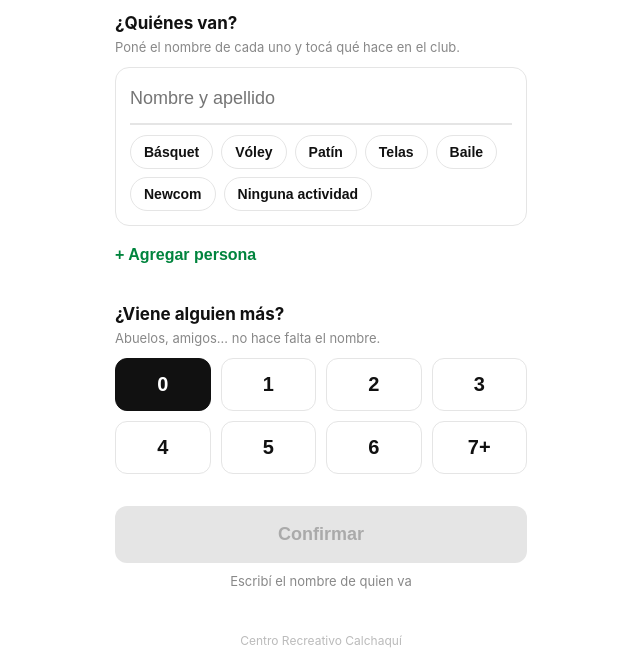
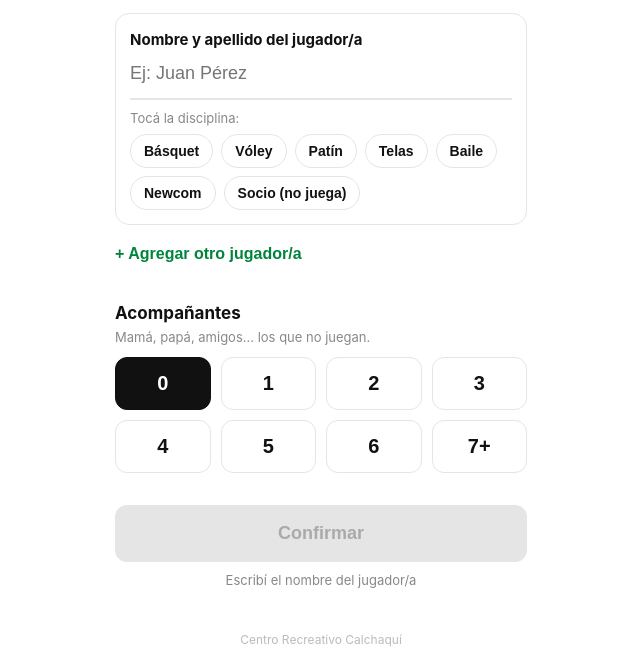
Before and after one commit to miperrogato-lang/cierre-crc, a plain HTML site: page index.html in a window 1280 px wide. Shown: the part 140-808 px from the top of the page, without its empty margins (319-959 px from the left). Drawn offline with nearby package versions, Linux system fonts and the light colour scheme.

Commit message:
Add files via upload

```diff
--- a/index.html
+++ b/index.html
@@ -36,6 +36,8 @@
   .hijo select{font-size:14px;padding:8px 4px;border:none;border-bottom:2px solid var(--borde);background:transparent;color:var(--gris);max-width:110px;border-radius:0}
   .quitar{border:none;background:none;color:#bbb;font-size:22px;padding:8px 2px;cursor:pointer}
   .agregar{background:none;border:none;color:var(--verde);font-size:16px;font-weight:600;padding:8px 0;cursor:pointer}
+  .lbl{font-size:15px;font-weight:700;margin-top:10px}
+  .lbl2{font-size:13px;color:var(--gris);margin-bottom:8px}
   .persona{border:1.5px solid var(--borde);border-radius:14px;padding:6px 14px 14px;margin-bottom:12px}
   .fila-nom{display:flex;align-items:center;gap:8px;margin-bottom:10px}
   .fila-nom input{flex:1}
@@ -141,7 +143,7 @@ const ACTIVIDADES = {
   telas:   { nombre: "Telas",   emoji: "🎪" },
   baile:   { nombre: "Baile",   emoji: "💃" },
   newcom:  { nombre: "Newcom",  emoji: "🏐" },
-  socio:   { nombre: "Ninguna actividad", plural: "Sin actividad", emoji: "💚", otros: true },
+  socio:   { nombre: "Socio (no juega)", plural: "Socios", emoji: "💚", otros: true },
 };
 const DISCIPLINAS = Object.entries(ACTIVIDADES).filter(([k,a]) => !a.otros);
 
@@ -200,14 +202,12 @@ function vistaForm(){
   extra = 0;
   $app.innerHTML = `
     <div class="paso">
-      <span class="q">¿Quiénes van?</span>
-      <small class="sub-q">Poné el nombre de cada uno y tocá qué hace en el club.</small>
       <div id="personas"></div>
-      <button class="agregar" onclick="agregarPersona()">+ Agregar persona</button>
+      <button class="agregar" onclick="agregarPersona()">+ Agregar otro jugador/a</button>
     </div>
     <div class="paso">
-      <span class="q">¿Viene alguien más?</span>
-      <small class="sub-q">Abuelos, amigos… no hace falta el nombre.</small>
+      <span class="q">Acompañantes</span>
+      <small class="sub-q">Mamá, papá, amigos… los que no juegan.</small>
       <div class="nums" id="nums"></div>
     </div>
     <div id="fin"></div>`;
@@ -216,10 +216,12 @@ function vistaForm(){
 function pintarPersonas(){
   document.getElementById("personas").innerHTML = personas.map((p,i) => `
     <div class="persona">
+      <div class="lbl">Nombre y apellido del jugador/a</div>
       <div class="fila-nom">
-        <input type="text" maxlength="80" placeholder="Nombre y apellido" value="${esc(p.nombre)}" oninput="personas[${i}].nombre=this.value.trim();pintarFin()" autocomplete="off">
+        <input type="text" maxlength="80" placeholder="Ej: Juan Pérez" value="${esc(p.nombre)}" oninput="personas[${i}].nombre=this.value.trim();pintarFin()" autocomplete="off">
         ${i>0?`<button class="quitar" onclick="quitarPersona(${i})" aria-label="Quitar">×</button>`:''}
       </div>
+      <div class="lbl2">Tocá la disciplina:</div>
       <div class="chips">
         ${Object.entries(ACTIVIDADES).map(([k,a]) =>
           `<button class="chip ${p.actividad===k?'sel':''}" onclick="elegir(${i},'${k}')">${a.nombre}</button>`).join("")}
@@ -242,11 +244,11 @@ function setExtra(n){ extra = n; pintarNums(); pintarFin(); }
 const cargadas = () => personas.filter(p => p.nombre);   // los renglones vacíos se ignoran
 function problema(){
   const c = cargadas();
-  if (!c.length) return "Escribí el nombre de quien va";
+  if (!c.length) return "Escribí el nombre del jugador/a";
   const corto = c.find(p => p.nombre.length < 3);
   if (corto) return "Escribí nombre y apellido";
   const sin = c.find(p => !p.actividad);
-  if (sin) return `Tocá qué hace en el club ${sin.nombre.split(" ")[0]}`;
+  if (sin) return `Tocá la disciplina de ${sin.nombre.split(" ")[0]}`;
   return "";
 }
 function pintarFin(){
@@ -357,7 +359,7 @@ function pintarPanel(){
   let cards = "";
   for (const [k,a] of Object.entries(ACTIVIDADES)){
     const x = c.r[k];
-    const sub = a.otros ? 'socios, comisión y familiares' : pl(x.nombres.length,'medalla');
+    const sub = a.otros ? 'socios que no juegan' : pl(x.nombres.length,'medalla');
     const subRep = x.repetidos ? ` · <span class="rojo">${pl(x.repetidos,'repetido')}</span>` : '';
     cards += `
       <div class="card ${abierta===k?'open':''}">
@@ -375,8 +377,8 @@ function pintarPanel(){
     <div class="total"><div class="n">${c.total}</div><div class="t">PERSONAS CONFIRMADAS</div></div>
     <div class="mini">
       <div><b>${c.chicos}</b><span>Medallas</span></div>
-      <div><b>${c.otros}</b><span>Sin actividad</span></div>
-      <div><b>${c.acomp}</b><span>Otros sin nombre</span></div>
+      <div><b>${c.otros}</b><span>Socios</span></div>
+      <div><b>${c.acomp}</b><span>Acompañantes</span></div>
     </div>
     ${cards}
     <div class="acciones">
@@ -432,7 +434,7 @@ function excel(){
   const res = [["CRC · Fiesta Fin de Temporada 2026 — generado " + hoy()], [],
     ["Grupo","Personas"]];
   Object.entries(ACTIVIDADES).forEach(([k,a]) => res.push([a.plural || a.nombre, c.r[k].nombres.length]));
-  res.push(["Otros sin nombre (abuelos, amigos…)", c.acomp]);
+  res.push(["Acompañantes", c.acomp]);
   res.push(["TOTAL PERSONAS", c.total]);
   res.push([]);
   res.push(["Medallas", c.chicos]);
@@ -477,7 +479,7 @@ function pdfResumen(){
   const c = calcular();
   const filas = Object.entries(ACTIVIDADES).map(([k,a]) => { const x = c.r[k];
     return `<tr><td>${a.plural || a.nombre}</td><td class="c">${x.nombres.length}</td></tr>`; }).join("")
-    + `<tr><td>Otros sin nombre (abuelos, amigos…)</td><td class="c">${c.acomp}</td></tr>`;
+    + `<tr><td>Acompañantes</td><td class="c">${c.acomp}</td></tr>`;
   imprimir(`${cabecera()}
     <div class="p-tit">Resumen de asistencia</div>
     <div class="p-sub">${pl(c.total,'persona confirmada','personas confirmadas')}</div>
```
